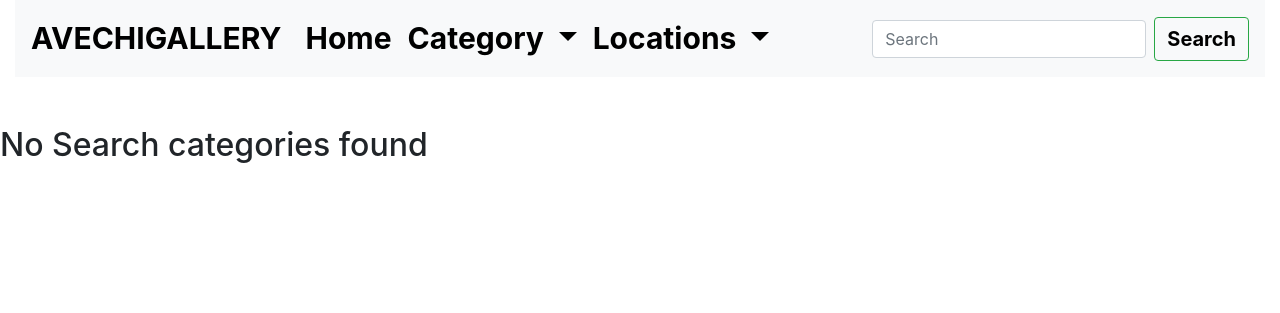
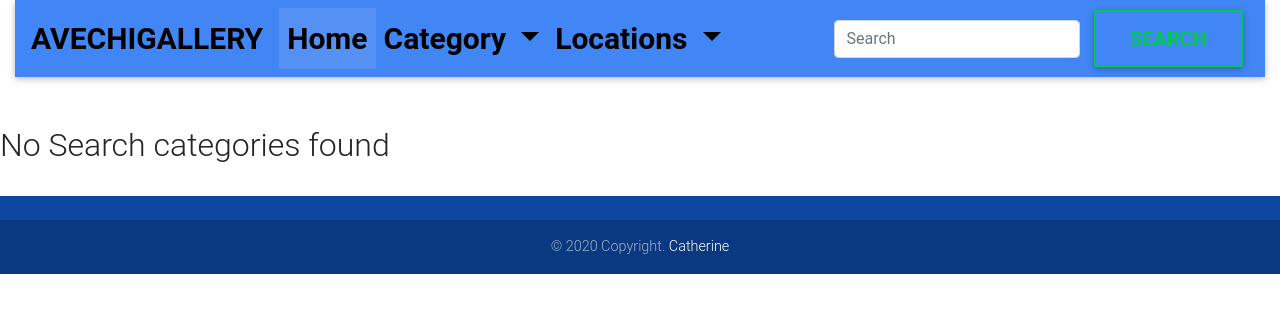
Before and after one commit to catherine244/AVECHIGALLERY, a Django app: page / in a window 1280 px wide. Shown: the top 313 px of the page. Run offline with Django 3.2, Linux system fonts and the light colour scheme; data that the repository does not hold is empty; some libraries are stand-ins or nearby versions.

Commit message:
added footer

```diff
--- a/gallery/templates/base.html
+++ b/gallery/templates/base.html
@@ -59,6 +59,15 @@
 
                   </main>
                 </div>
+                <!-- Footer -->
+  <footer class="page-footer font-small primary-color-dark mt-4 pt-4">
+    <!-- Copyright -->
+    <div class="footer-copyright text-center py-3">© 2020 Copyright.
+      <a href="https://github.com/catherine244"> Catherine</a>
+    </div>
+    <!-- Copyright -->
+  </footer>
+  <!-- Footer -->
               <script src="//cdnjs.cloudflare.com/ajax/libs/jquery/3.2.1/jquery.min.js"></script>
 
               <script src="https://ajax.googleapis.com/ajax/libs/jquery/3.2.1/jquery.min.js"></script>
--- a/gallery/templates/index.html
+++ b/gallery/templates/index.html
@@ -1,4 +1,9 @@
-
+<!-- Font Awesome -->
+<link rel="stylesheet" href="https://use.fontawesome.com/releases/v5.8.2/css/all.css">
+<!-- Bootstrap core CSS -->
+<link href="https://cdnjs.cloudflare.com/ajax/libs/twitter-bootstrap/4.4.1/css/bootstrap.min.css" rel="stylesheet">
+<!-- Material Design Bootstrap -->
+<link href="https://cdnjs.cloudflare.com/ajax/libs/mdbootstrap/4.11.0/css/mdb.min.css" rel="stylesheet">
 
 <link href="https://stackpath.bootstrapcdn.com/font-awesome/4.7.0/css/font-awesome.min.css" rel="stylesheet" integrity="sha384-wvfXpqpZZVQGK6TAh5PVlGOfQNHSoD2xbE+QkPxCAFlNEevoEH3Sl0sibVcOQVnN" crossorigin="anonymous">
 {%extends 'base.html'%}
@@ -57,3 +62,56 @@ function CopyFunction() {
 </div>
 
 {% endblock %}
+<!-- Footer -->
+<footer class="page-footer font-small special-color-dark pt-4">
+
+  <!-- Footer Elements -->
+  <div class="container">
+
+    <!-- Social buttons -->
+    <ul class="list-unstyled list-inline text-center">
+      <li class="list-inline-item">
+        <a class="btn-floating btn-fb mx-1">
+          <i class="fab fa-facebook-f"> </i>
+        </a>
+      </li>
+      <li class="list-inline-item">
+        <a class="btn-floating btn-tw mx-1">
+          <i class="fab fa-twitter"> </i>
+        </a>
+      </li>
+      <li class="list-inline-item">
+        <a class="btn-floating btn-gplus mx-1">
+          <i class="fab fa-google-plus-g"> </i>
+        </a>
+      </li>
+      <li class="list-inline-item">
+        <a class="btn-floating btn-li mx-1">
+          <i class="fab fa-linkedin-in"> </i>
+        </a>
+      </li>
+      <li class="list-inline-item">
+        <a class="btn-floating btn-dribbble mx-1">
+          <i class="fab fa-dribbble"> </i>
+        </a>
+      </li>
+    </ul>
+    <!-- Social buttons -->
+
+  </div>
+  <!-- Footer Elements -->
+
+  <!-- Copyright -->
+  <div class="footer-copyright text-center py-3">© 2020 Copyright:
+    <a href="https://mdbootstrap.com/education/bootstrap/"> Catherine</a>
+  </div>
+  <!-- Copyright -->
+
+</footer>
+<!-- Footer -->
+<!-- Bootstrap tooltips -->
+  <script type="text/javascript"
+    src="https://cdnjs.cloudflare.com/ajax/libs/popper.js/1.14.4/umd/popper.min.js"></script>
+  <!-- Bootstrap core JavaScript -->
+  <script type="text/javascript"
+    src="https://cdnjs.cloudflare.com/ajax/libs/twitter-bootstrap/4.3.1/js/bootstrap.min.js"></script>
--- a/gallery/templates/navbar.html
+++ b/gallery/templates/navbar.html
@@ -1,5 +1,11 @@
+<!-- Font Awesome -->
+<link rel="stylesheet" href="https://use.fontawesome.com/releases/v5.8.2/css/all.css">
+<!-- Bootstrap core CSS -->
+<link href="https://cdnjs.cloudflare.com/ajax/libs/twitter-bootstrap/4.4.1/css/bootstrap.min.css" rel="stylesheet">
+<!-- Material Design Bootstrap -->
+<link href="https://cdnjs.cloudflare.com/ajax/libs/mdbootstrap/4.11.0/css/mdb.min.css" rel="stylesheet">
 
-        <nav class="navbar navbar-expand-lg navbar-light bg-light">
+        <nav class="navbar navbar-expand-lg navbar-dark primary-color">
           <a class="navbar-brand" href="/"style="font-size:30px;color:black;font-weight:bold">AVECHIGALLERY</a>
           <button class="navbar-toggler" type="button" data-toggle="collapse" data-target="#navbarSupportedContent" aria-controls="navbarSupportedContent" aria-expanded="false" aria-label="Toggle navigation">
             <span class="navbar-toggler-icon"></span>
@@ -47,3 +53,11 @@
           </div>
         </nav>
         <br> <br>
+<!-- JQuery -->
+<script type="text/javascript" src="https://cdnjs.cloudflare.com/ajax/libs/jquery/3.4.1/jquery.min.js"></script>
+<!-- Bootstrap tooltips -->
+<script type="text/javascript" src="https://cdnjs.cloudflare.com/ajax/libs/popper.js/1.14.4/umd/popper.min.js"></script>
+<!-- Bootstrap core JavaScript -->
+<script type="text/javascript" src="https://cdnjs.cloudflare.com/ajax/libs/twitter-bootstrap/4.4.1/js/bootstrap.min.js"></script>
+<!-- MDB core JavaScript -->
+<script type="text/javascript" src="https://cdnjs.cloudflare.com/ajax/libs/mdbootstrap/4.11.0/js/mdb.min.js"></script>
```
Also changed, not shown: gallery/static/source/blank.gif (deleted), gallery/static/source/fancybox_loading.gif (deleted), gallery/static/source/fancybox_loading@2x.gif (deleted), gallery/static/source/fancybox_overlay.png (deleted), gallery/static/source/fancybox_sprite.png (deleted), gallery/static/source/fancybox_sprite@2x.png (deleted), media/gallery/livingroomdesign.jpg (added).
